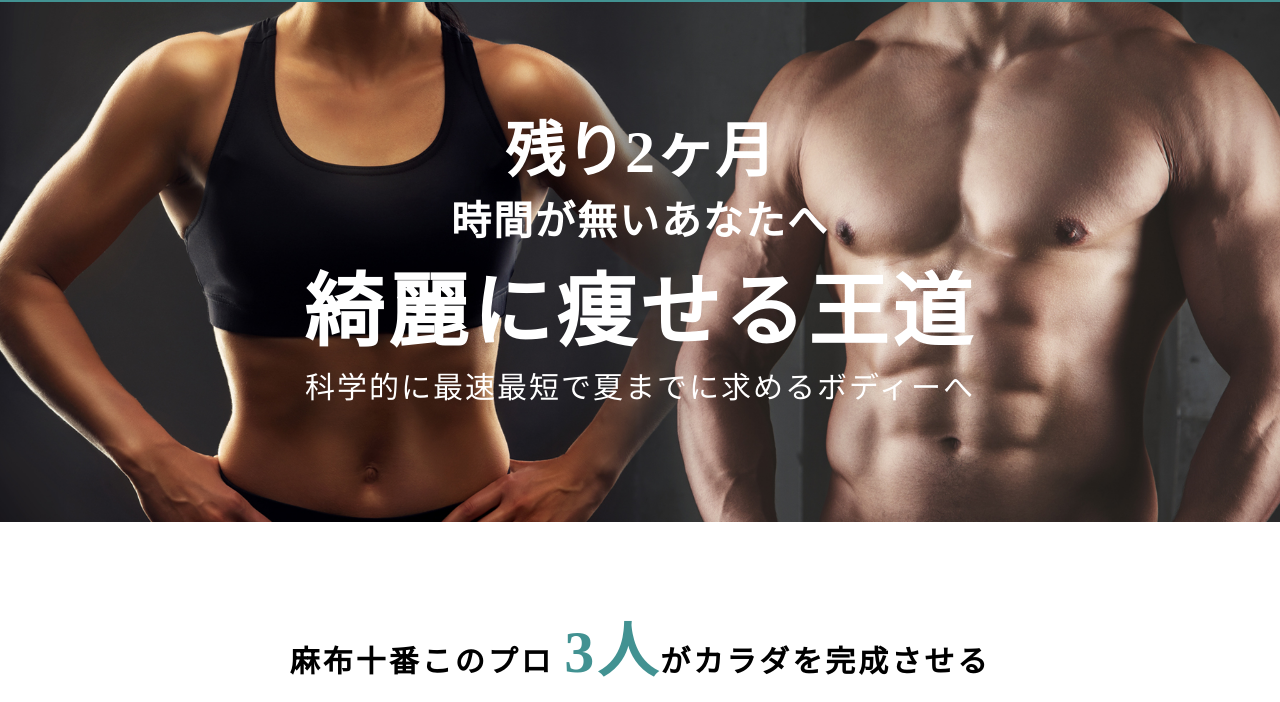
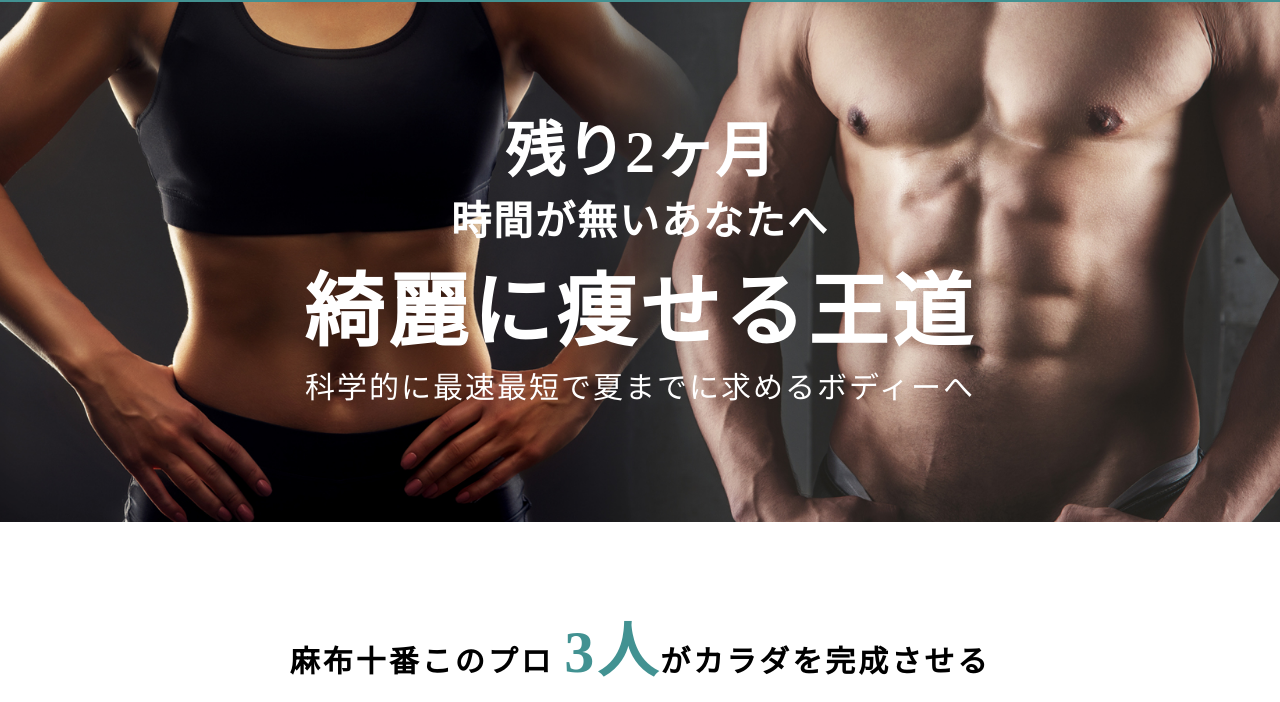
Before and after one commit to t-rao/glean-gym, a plain HTML site: page index.html in a window 1280 px wide. Shown: the part 78-780 px from the top of the page. Drawn offline with Linux system fonts and the light colour scheme; some packages are replaced by stand-ins of ours; a web font is replaced by a local one.

Commit message:
small modifaication

```diff
--- a/css/style.css
+++ b/css/style.css
@@ -771,8 +771,9 @@ footer{
 font-size: 14px;
 }
    .hero_bg {
-    background-size: cover;
-    height: 600px;
+     background-size: 117%;
+ height: 600px;
+ background-position: -115px -56px;
 }
 
 .hero_bg h3{
@@ -950,6 +951,9 @@ width: 250px;
     margin-top: 65px;
     transform: rotate(-94deg);
 }
+.hero_bg_02{
+  background-position: 0px -562px;
+}
 }
 input:focus {
   padding-left: 20px;
```
